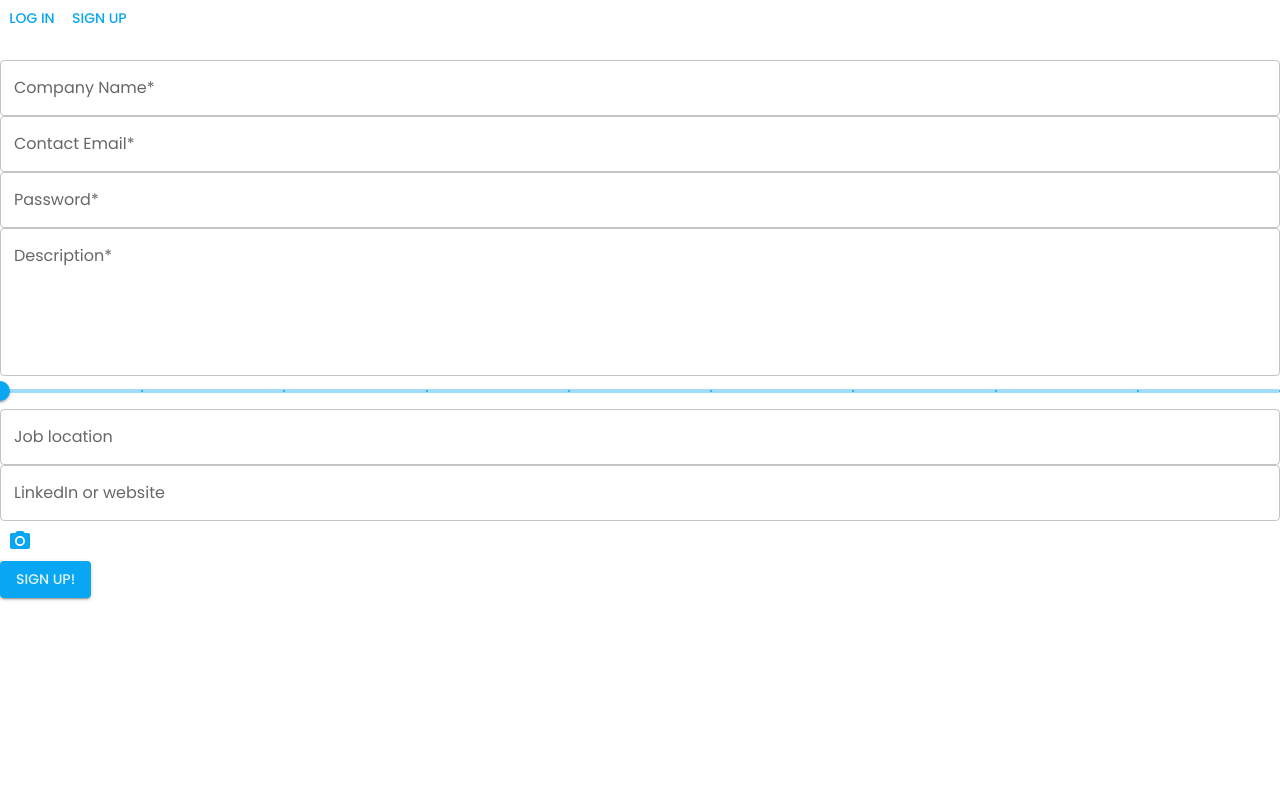
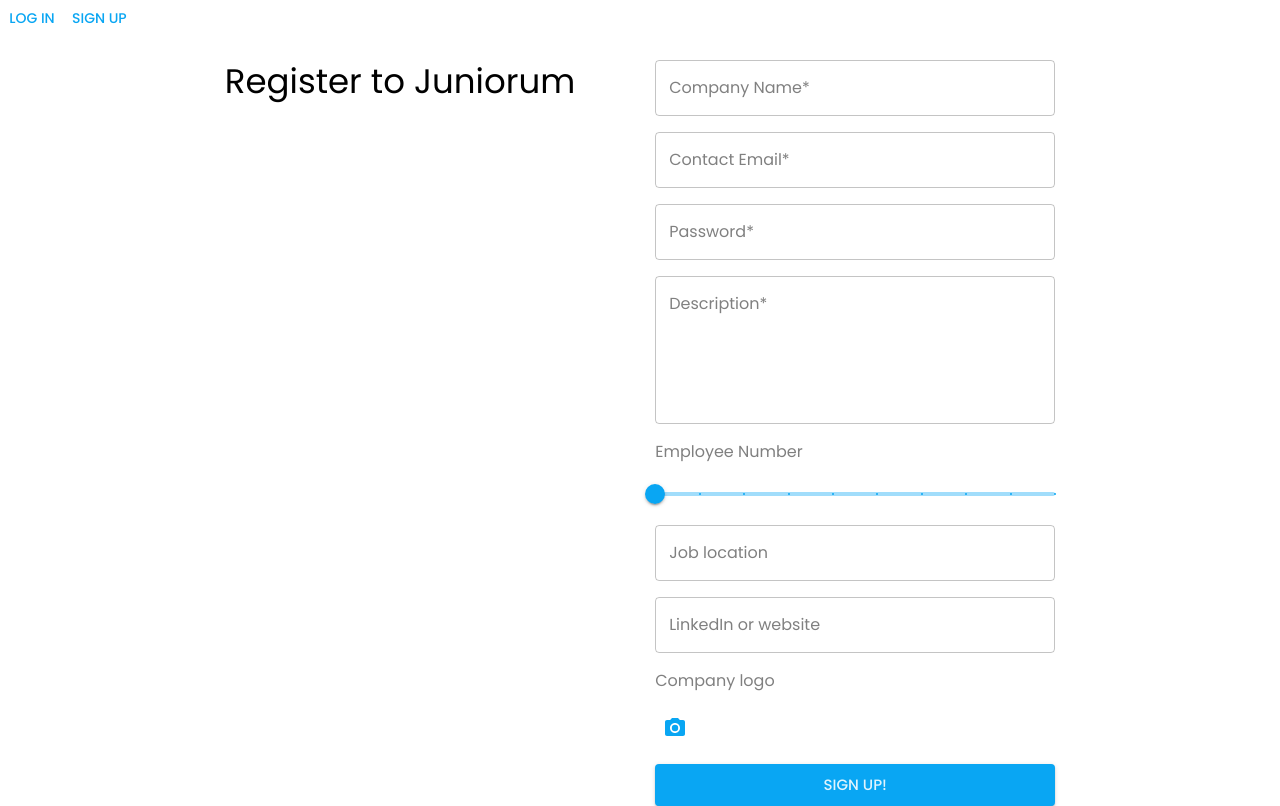
Before and after one commit to gnwx/juniorum, a React (Vite) app in the folder client/: page /signup in a window 1280 px wide. Built offline with nearby package versions, Linux system fonts and the light colour scheme; what Yup, react-country-region-selector would draw is missing.

Commit message:
signup and login components fixed signup comp needs to be multi-step form

```diff
--- /dev/null
+++ b/client/src/components/login/Title.jsx
@@ -0,0 +1,13 @@
+import { Box, Typography } from "@mui/material";
+import { theme } from "../../helpers/theme";
+
+const Title = () => (
+  <Box>
+    <Typography variant="h1">Juniorum</Typography>
+    <Typography variant="h6" color={theme.palette.text.secondary}>
+      Empowering juniors and interns to land their dream jobs!
+    </Typography>
+  </Box>
+);
+
+export default Title;
--- a/client/src/components/signup/SignupForm.jsx
+++ b/client/src/components/signup/SignupForm.jsx
@@ -15,6 +15,7 @@
 import { useSignup } from "../../hooks/useSignup";
 import { useConvertToBase64 } from "../../hooks/useConvertToBase64";
 import LocationInput from "../LocationInput";
+import { InputLabel, Stack } from "@mui/material";
 
 const SignupForm = () => {
   const { signup, isLoading, error } = useSignup();
@@ -44,6 +45,7 @@
     >
       {({ values, errors, touched, getFieldProps, setFieldValue }) => (
         <Form>
+          <Stack sx={{ minWidth: 400 }} spacing={2}>
             <TextField
               {...getFieldProps("name")}
               label="Company Name*"
@@ -82,8 +84,10 @@
               error={touched.description && Boolean(errors.description)}
               helperText={touched.description && errors.description}
             />
-
+            <InputLabel htmlFor="employees">Employee Number</InputLabel>
             <Slider
+              id="employees"
+              label="Employee Number"
               {...getFieldProps("employees")}
               value={Number(getFieldProps("employees").value)}
               valueLabelDisplay="auto"
@@ -109,6 +113,8 @@
               error={touched.link && Boolean(errors.link)}
               helperText={touched.link && errors.link}
             />
+            <InputLabel htmlFor="photo-input">Company logo</InputLabel>
+
             <Field name="photo">
               {({ field }) => (
                 <div>
@@ -139,6 +145,7 @@
             </Field>
 
             <Button
+              size="large"
               type="submit"
               variant="contained"
               color="primary"
@@ -148,6 +155,7 @@
             </Button>
 
             {error && <div>{error} </div>}
+          </Stack>
         </Form>
       )}
     </Formik>
--- a/client/src/helpers/theme.js
+++ b/client/src/helpers/theme.js
@@ -17,6 +17,9 @@
     background: {
       default: "#ffffff",
     },
+    text: {
+      secondary: "gray",
+    },
   },
   typography: {
     fontFamily: "Poppins",
--- a/client/src/pages/Login.jsx
+++ b/client/src/pages/Login.jsx
@@ -1,12 +1,23 @@
 import React from "react";
 import LoginForm from "../components/login/LoginForm";
-import { Box } from "@mui/material";
+import { Container } from "@mui/material";
+import Title from "../components/login/Title";
 
 const Login = () => {
   return (
-    <Box sx={{ width: 300 }}>
+    <Container
+      sx={{
+        display: "flex",
+        flexDirection: { xs: "column", lg: "row" },
+        alignItems: "center",
+        justifyContent: "center",
+        minHeight: "70vh",
+        gap: 10,
+      }}
+    >
+      <Title />
       <LoginForm />
-    </Box>
+    </Container>
   );
 };
 
--- a/client/src/pages/Signup.jsx
+++ b/client/src/pages/Signup.jsx
@@ -1,7 +1,23 @@
 import React from "react";
 import SignupForm from "../components/signup/SignupForm";
+import { Box, Container, Typography } from "@mui/material";
 const Signup = () => {
-  return <SignupForm />;
+  return (
+    <Container
+      sx={{
+        display: "flex",
+        flexDirection: { xs: "column", lg: "row" },
+        justifyContent: "center",
+        minHeight: "70vh",
+        gap: 10,
+      }}
+    >
+      <Box>
+        <Typography variant="h4">Register to Juniorum</Typography>
+      </Box>
+      <SignupForm />
+    </Container>
+  );
 };
 
 export default Signup;
```
Lines whose indentation alone changed are shown as unchanged.
